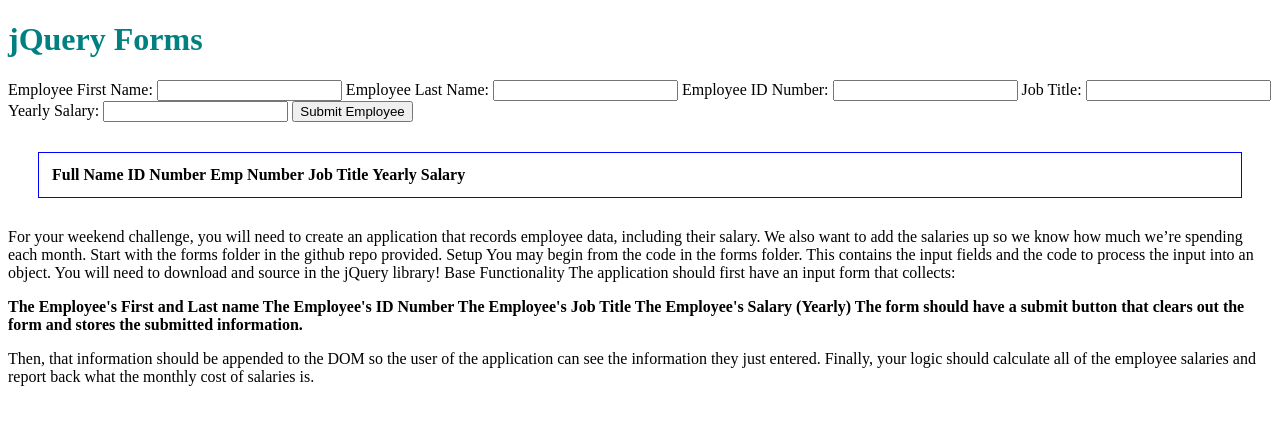
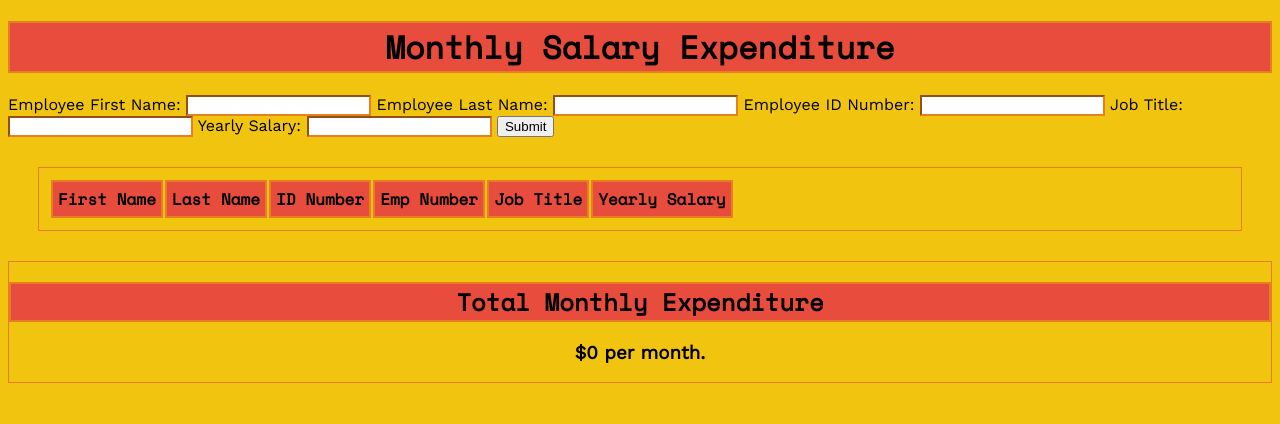
Before and after one commit to airwolff/weekend_1, a plain HTML site: page index.html in a window 1280 px wide. Drawn offline with nearby package versions, Linux system fonts and the light colour scheme.

Commit message:
2nd before trying CSS magic

```diff
--- a/form-style.css
+++ /dev/null
@@ -1,18 +0,0 @@
-h1 {
-  color: teal;
-}
-
-#employeeTable {
-  border: 1px solid blue;
-  padding: 10px;
-  margin: 30px;
-}
-
-.person {
-  border: 2px solid black;
-  padding: 2px;
-}
-
-.clicked {
-  border-color: red;
-}
--- a/forms.js
+++ b/forms.js
@@ -1,33 +1,40 @@
 $(document).ready(function() {
     var array = [];
-    $('#employeeinfo').on('submit', function(event) {
+
+    var totalEmployeeSalaryEpenditure = 0;
+
+    $('#monthlyExpenditure').append('  $' + totalEmployeeSalaryEpenditure + ' per month.');
+
+    $('#employeeInfo').on('submit', function(event) {
+
       event.preventDefault();
 
       // initialize a new variable as an empty object
-      var values = {};
+      var employeeData = {};
 
       // convert the form inputs into an array
-      var fields = $('#employeeinfo').serializeArray();
-
+      var fields = $('#employeeInfo').serializeArray();
+      console.log(fields);
       // iterate over the array and transfer each index into a new property on an object with the value of what was entered.
       fields.forEach(function(element, index, array) {
-        // review index notation vs. dot notation on objects
-        // here, dot notation wouldn't work
-        values[element.name] = element.value;
+        employeeData[element.name] = element.value;
       });
 
-
-
-      console.log(values);
+      console.log(employeeData);
 
       // clear out inputs
-      $('#employeeinfo').find('input[type=text]').val('');
+      $('#employeeInfo').find('input', '').val('');
 
       // appends to DOM on submit event
-      appendDom(values);
+      appendDom(employeeData);
 
-      salaryMath(values);
-      console.log(salaryMath(values));
+      // updates the monthly expenditures as employees are entered
+      totalEmployeeSalaryEpenditure = totalMonthlySalary(employeeData, totalEmployeeSalaryEpenditure);
+console.log(totalEmployeeSalaryEpenditure);
+
+      // Updates page with total monthly salary expenditures
+      $('#monthlyExpenditure').empty();
+      $('#monthlyExpenditure').append('  $' + Math.round(totalEmployeeSalaryEpenditure) + ' per month.');
     });
 
     //function that targets div id employee table. Appends div person to table and creates var of each person to insert
@@ -39,31 +46,29 @@
       //append table data for each employee entered
 
       $individualEmployeeDetails.append(
+        '<tbody>' +
         '<tr>' +
         '<td>' + empInfo.employeeFirstName + '</td>' +
         '<td>' + empInfo.employeeLastName + '</td>' +
         '<td>' + empInfo.empNumber + '</td>' +
         '<td>' + empInfo.jobTitle + '</td>' +
         '<td>' + empInfo.yearlySalary + '</td>' +
-        '</tr>'
+        '<td><button id="delete">Delete</button>' +
+        '</tr>' +
+        '</tbody>'
       );
+      // alternates the color of table rows
+      $('#employeeTable').find('tr:even').css({'background-color': '#95A5A6'}).end().find('tr:odd').css({'background-color':'#ECF0F1'});
     }
 
+    //function to add yearly salaries of all employees together and return total of those salaries monthly
+    function totalMonthlySalary(empNumbers, prevMonthly) {
+      var annual = empNumbers.yearlySalary;
+      var monthly = annual / 12;
+      var total = monthly + prevMonthly;
+      total = total;
+      return total;
+      }
 
-
-    var monthlySalary = null;
-
-      var salaryMath = function(empSalary) {
-        $prevSalary = $('#monthlyExpend').val();
-        parseInt($prevSalary);
-        $prevSalary += empSalary.yearlySalary;
-        return $prevSalary;
-      };
-
-
-    //function to add yearly salaries of all employees together and return total of those salaries monthly
-    function totalMonthlySalary(empNumbers) {
-      $('#monthlyExpenditure').append('<div id="monthlyNumbers"></div>');
-      var $totalMonthly = $('#monthlyExpend').replaceWith()
-    }
+      $()
   });
--- a/index.html
+++ b/index.html
@@ -4,35 +4,40 @@
       <title>Salary Expenditure</title>
       <script type="text/javascript" src="vendor/jquery-3.1.1.min.js"></script>
       <script type="text/javascript" src="forms.js"></script>
-      <link rel="stylesheet" href="form-style.css" />
-  </head>
+      <link rel="stylesheet" href="style.css" />
+      <link href="https://fonts.googleapis.com/css?family=Space+Mono|Work+Sans" rel="stylesheet">
+</head>
   <body>
-    <h1>jQuery Forms</h1>
+    <h1>Monthly Salary Expenditure</h1>
     <div>
-      <form id="employeeinfo">
+      <form id="employeeInfo">
         <label for="employeeFirstName">Employee First Name:</label>
-        <input type="text" id="employeeFirstName" name="employeeFirstName" />
+        <input type="text" id="employeeFirstName" name="employeeFirstName" required/>
 
         <label for="employeeLastName">Employee Last Name:</label>
-        <input type="text" id="employeeLastName" name="employeeLastName" />
+        <input type="text" id="employeeLastName" name="employeeLastName" required/>
 
         <label for="empNumber">Employee ID Number:</label>
-        <input type="text" id="empNumber" name="empNumber" />
+        <input type="number" id="empNumber" name="empNumber" required/>
 
         <label for="jobTitle">Job Title:</label>
-        <input type="text" id="jobTitle" name="jobTitle" />
+        <input type="text" id="jobTitle" name="jobTitle" required/>
 
         <label for="yearlySalary">Yearly Salary:</label>
-        <input type="number" id="yearlySalary" name="yearlySalary" />
+        <input type="number" id="yearlySalary" name="yearlySalary" required/>
 
-        <input type="submit" value="Submit Employee" />
+        <button type="submit">Submit</button>
       </form>
     </div>
     <div id="employeeTable">
       <table>
-        <tr>
+        <thead>
+        <tr id="header">
           <th>
-            Full Name
+            First Name
+          </th>
+          <th>
+            Last Name
           </th>
           <th>
             ID Number
@@ -47,40 +52,13 @@
             Yearly Salary
           </th>
         </tr>
+        </thead>
       </table>
     </div>
-    <div id="YearlySalaryTotals">
 
-    </div>
-    <div id="monthlyExpenditure">
-
+    <div id="answer">
+    <h2>Total Monthly Expenditure</h2>
+    <h3><span id="monthlyExpenditure"></span></h3>
     </div>
   </body>
 </html>
-
-<p>
-  For your weekend challenge, you will need to create an application that records employee data, including their salary. We also want to add the salaries up so we know how much we’re spending each month. Start with the forms folder in the github repo provided.
-
-Setup
-You may begin from the code in the forms folder. This contains the input fields and the code to process the input into an object.
-
-You will need to download and source in the jQuery library!
-
-Base Functionality
-
-The application should first have an input form that collects:</p>
-
-<p><b> The Employee's First and Last name
-The Employee's ID Number
-The Employee's Job Title
-The Employee's Salary (Yearly)
-The form should have a submit button that
-
-clears out the form and
-stores the submitted information.</b> </p>
-
-<p>
-Then, that information should be appended to the DOM so the user of the application can see the information they just entered.
-
-Finally, your logic should calculate all of the employee salaries and report back what the monthly cost of salaries is.
-</p>
--- /dev/null
+++ b/style.css
@@ -0,0 +1,34 @@
+#header, h1, h2 {
+  text-align: center;
+  background-color: #E74C3C;
+  border: 2px solid #E67E22;
+  font-family: 'Space Mono', monospace;
+}
+
+body {
+  background: #F1C40F;
+  font-family: 'Work Sans', sans-serif;
+}
+
+#employeeTable {
+  border: 1px solid #E67E22;
+  padding: 10px;
+  margin: 30px;
+}
+
+input {
+  border-color: #E67E22;
+}
+
+#answer {
+  border: 1px solid #E67E22;
+}
+
+h2, h3 {
+  text-align: center;
+}
+
+td, th {
+  padding: 5px;
+  border: 2px solid #E67E22;
+}
```
